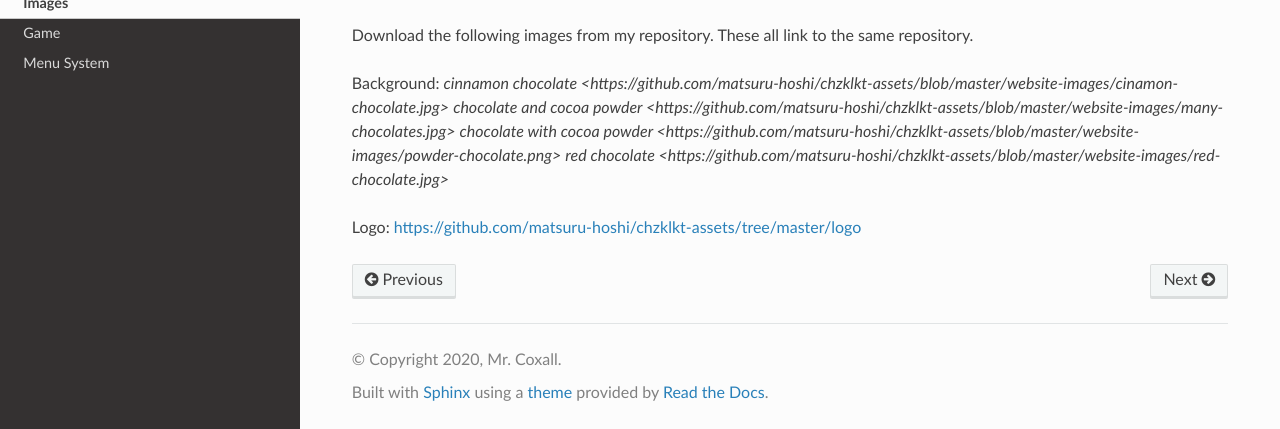
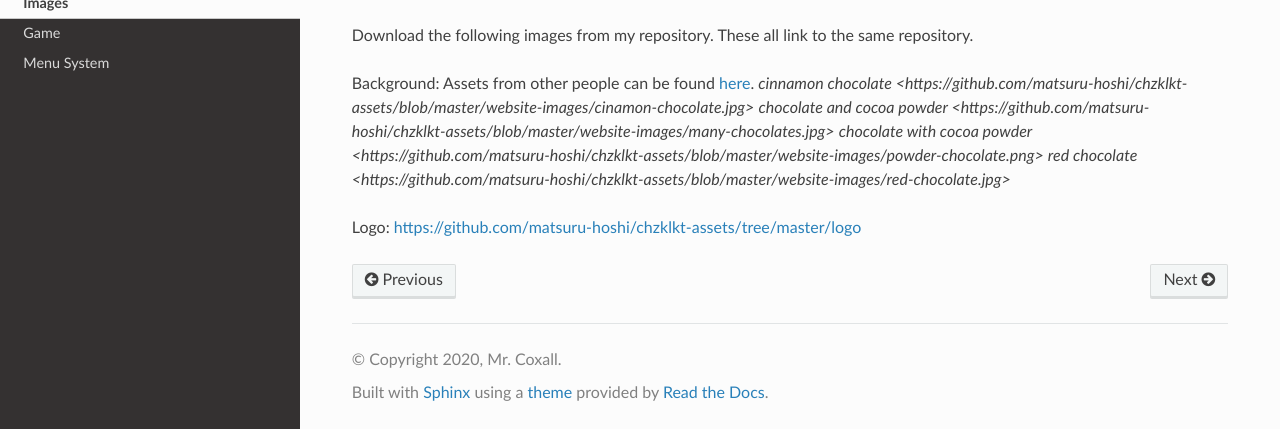
Before and after one commit to matsuru-hoshi/ICS3U-2019-Group11, a Sphinx documentation site: the page built from docs/image_bank/index.rst, in a window 1280 px wide and 900 px high, scrolled down 1305 px, cut to the strip 471-900 px from the top of the window. Built offline with Sphinx 7.4.7 and the Read the Docs theme 2.0.0, drawn with Linux system fonts in a browser that asks for light colours.

Commit message:
Test to link words
pasted in teacher code

```diff
--- a/docs/image_bank/index.rst
+++ b/docs/image_bank/index.rst
@@ -47,6 +47,7 @@ Go to my github repository at the bottom for more variations.
 Download the following images from my repository. These all link to the same repository.
 
 Background:
+Assets from other people can be found `here <https://github.com/MotherTeresaHS/ICS3U-2019-Group0/tree/master/docs/image_bank>`_.
 `cinnamon chocolate <https://github.com/matsuru-hoshi/chzklkt-assets/blob/master/website-images/cinamon-chocolate.jpg>`
 `chocolate and cocoa powder <https://github.com/matsuru-hoshi/chzklkt-assets/blob/master/website-images/many-chocolates.jpg>`
 `chocolate with cocoa powder <https://github.com/matsuru-hoshi/chzklkt-assets/blob/master/website-images/powder-chocolate.png>`
```
